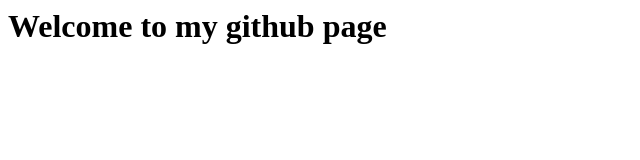
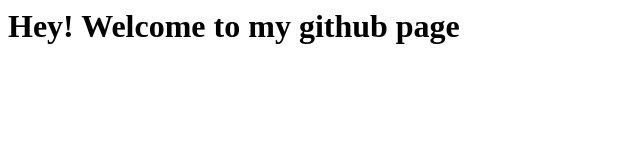
Before and after one commit to kelvinokpara/nito-bot.github.io, a plain HTML site: page index.html in a window 1280 px wide. Shown: the whole page, without its empty margins (0-640 px from the left). Drawn offline with Linux system fonts and the light colour scheme.

Commit message:
Update index.html

```diff
--- a/index.html
+++ b/index.html
@@ -4,6 +4,6 @@
         <link rel="stylesheet" href=""/>
     </head>
     <body>
-        <h1>Welcome to my github page</h1>
+        <h1>Hey! Welcome to my github page</h1>
     </body>
 </html>
```
